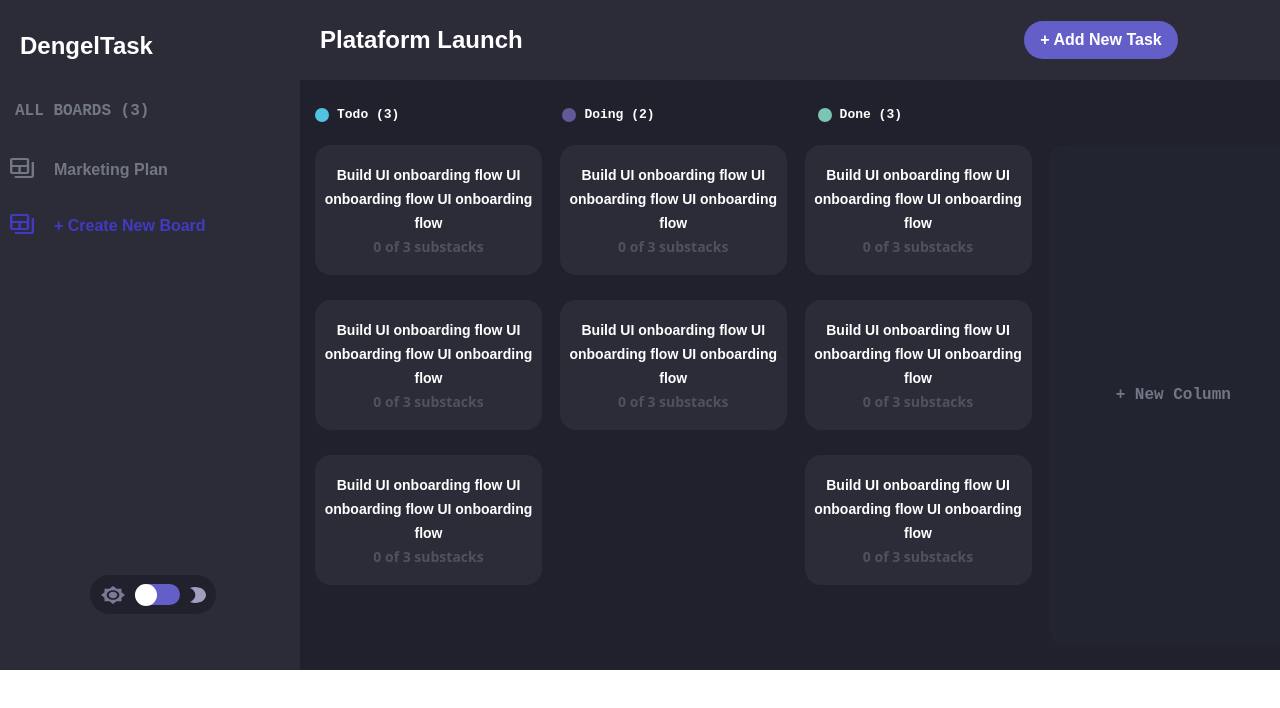
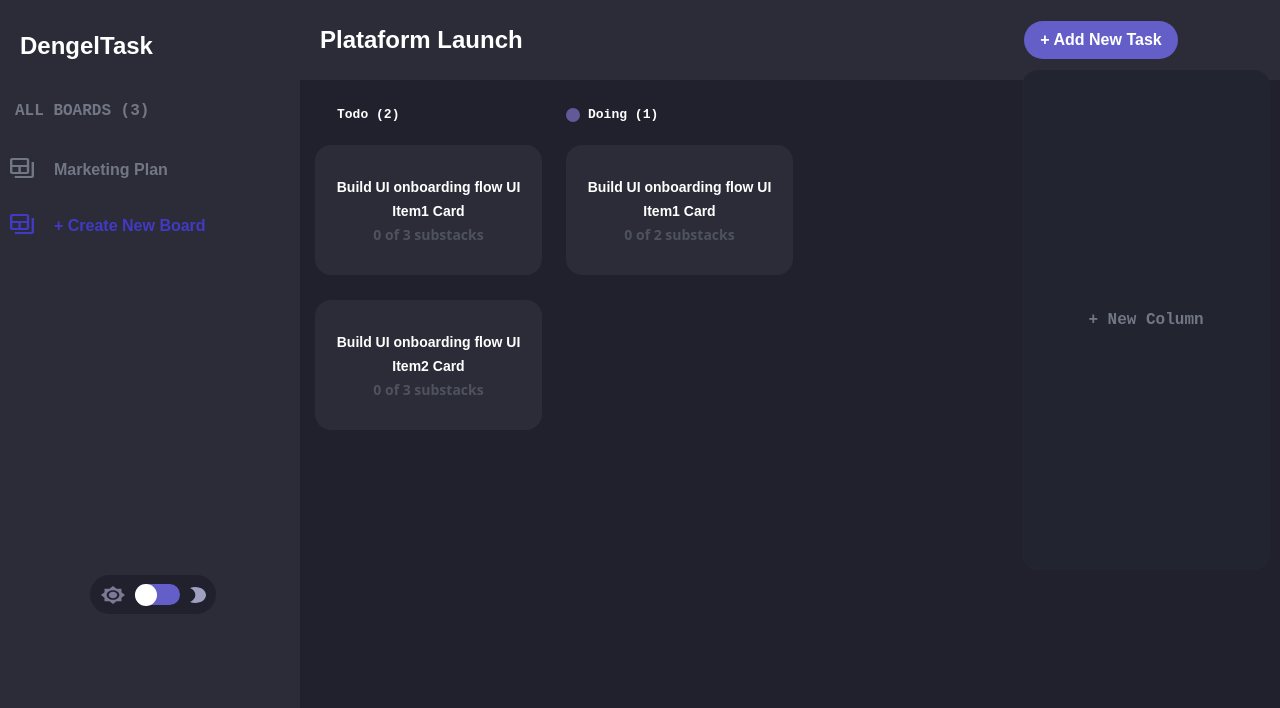
Before and after one commit to DengelLionel/taskmanagement, a React (Vite) app: page / in a window 1280 px wide. Shown: the top 708 px of the page. Built offline with nearby package versions, Linux system fonts and the light colour scheme; data requests are answered from the project's data file.

Commit message:
add  firt advance

```diff
--- a/package.json
+++ b/package.json
@@ -6,10 +6,14 @@
   "scripts": {
     "dev": "vite",
     "build": "tsc && vite build",
-    "preview": "vite preview"
+    "preview": "vite preview",
+    "serverDen": "json-server --watch src/server/db.json --port 3000"
   },
   "dependencies": {
+    "dotenv": "^16.0.3",
+    "json-server": "^0.17.0",
     "react": "^18.2.0",
+    "react-beautiful-dnd": "^13.1.1",
     "react-dom": "^18.2.0"
   },
   "devDependencies": {
--- a/src/components/desktop/main/homeTasks/CartaTask.tsx
+++ b/src/components/desktop/main/homeTasks/CartaTask.tsx
@@ -1,20 +1,33 @@
-const CartaTask=()=>{
-    const onDragStart=(e:any)=>{
+interface Props{
+    keyy:any,
+
+
+}
+interface valormap{
+    values:any
+}
+const CartaTask=({keyy }:Props)=>{
+/*     const onDragStart=(e:any)=>{
         e.dataTransfer.setData('text/plain',e.target.id);
         e.currentTarget.style.backgroundColor='blue';
-    }
+    } */
 
+   return  keyy?.map((valuess:any)=>{
         return(
+
+
         <button
-        draggable="true"
-        onDragStart={(e)=>{onDragStart(e)}}
+                key={valuess.id}
                  className="xl:w-[227px] xl:h-[130px] xl:bg-primaryBlack xl:rounded-bl-2xl xl:rounded-br-2xl xl:rounded-tr-2xl xl:rounded-tl-2xl xl:p-[8px]">
-              <span className="xl:font-bold xl:font-Roboto xl:text-[14px] xl:text-white ">Build UI onboarding flow UI onboarding flow UI onboarding flow</span><br />
+                      <span className="xl:font-bold xl:font-Roboto xl:text-[14px] xl:text-white ">Build UI onboarding flow UI {valuess.title} </span><br />
 
-            <span className="xl:text-textSecundary xl:text-[14px] xl:font-bold ">0 of 3 substacks</span>
+                    <span className="xl:text-textSecundary xl:text-[14px] xl:font-bold ">{valuess.substacks}</span>
 
 
                 </button>
                 )
+})
+
+
 }
 export default CartaTask;
--- /dev/null
+++ b/src/components/desktop/main/homeTasks/CreateNewTasks.tsx
@@ -0,0 +1,10 @@
+import React from 'react'
+
+ const CreateNewTasks = () => {
+  return (
+    <section className=''>
+
+    </section>
+  )
+}
+export default CreateNewTasks;
--- a/src/components/desktop/main/homeTasks/GuionAll.tsx
+++ b/src/components/desktop/main/homeTasks/GuionAll.tsx
@@ -1,8 +1,13 @@
-const GuionAll=()=>{
+interface title{
+title:string,
+color:string,
+cards:any,
+}
+const GuionAll=({title,color,cards}:title)=>{
     return(
         <article className="xl:flex xl:flex-grow xl:items-center xl:gap-[8px] xl:mb-[20px]">
-            <div className="xl:rounded-full xl:w-[14px] xl:h-[14px] xl:bg-guiontodo"></div>
-            <span className="font-RobotoMono font-bold text-white">Todo (3)</span>
+            <div className={`xl:rounded-full xl:w-[14px] xl:h-[14px] xl:${color}`}></div>
+            <span className="font-RobotoMono font-bold text-white">{title} ({cards.length})</span>
         </article>
     )
 }
--- a/src/components/desktop/main/homeTasks/Index.tsx
+++ b/src/components/desktop/main/homeTasks/Index.tsx
@@ -1,52 +1,12 @@
-import CartaTask from "./CartaTask";
-import GuionAll from "./GuionAll";
-import GuionDoing from "./GuionDoing";
-import GuionDone from "./GuionDone";
-import NewColumn from "./NewColumn";
+
+import ListCategory from "./ListCategory";
 const Index=()=>{
-    const onDragOver=(e:any)=>{
-        e.preventDefaul();
-    }
-    const onDrop=(e:any)=>{
-        const id=e.dataTransfer.getData('Text');
-        const draggableElement=document.getElementById(id);
-        const dropZone=e.target;
-        dropZone.appendChild(draggableElement);
-        e.dataTransfer.clearData();
-    }
-    return(
-        <section className="lg:p-[15px] xl:mt-[90px] xl:w-[1040px] xl:h-[auto]">
-        <article className="xl:grid xl:grid-cols-[auto,auto,auto] xl:w-[750px]">
-            <GuionAll/><GuionDoing/><GuionDone/>
-            </article>
-        <section className="xl:grid xl:grid-cols-[auto,auto,auto,auto] xl:h-[auto] xl:w-[1000px]">
 
 
-        <article className="xl:flex xl:flex-col xl:gap-[25px]">
+    return(
+        <section className="lg:p-[15px] xl:mt-[90px] xl:w-[1040px] xl:h-[auto] ">
 
-        <CartaTask/>
-        <CartaTask/>
-        <CartaTask/>
-        </article>
-
-        <article
-            onDragOver={(e)=>{onDragOver(e)}}
-            onDrop={(e)=>{onDrop(e)}}
-         className="xl:flex xl:flex-col xl:gap-[25px]">
-
-        <CartaTask/>
-        <CartaTask/>
-        </article>
-
-         <article className="xl:flex xl:flex-col xl:gap-[25px]">
-
-        <CartaTask/>
-        <CartaTask/>
-        <CartaTask/>
-
-        </article>
-        <NewColumn/>
-        </section>
+       <ListCategory/>
 
 
         </section>
--- /dev/null
+++ b/src/components/desktop/main/homeTasks/ListCategory.tsx
@@ -0,0 +1,38 @@
+import React from 'react'
+import CartaTask from "./CartaTask";
+import GuionAll from "./GuionAll";
+import GuionDoing from "./GuionDoing";
+import GuionDone from "./GuionDone";
+import NewColumn from "./NewColumn";
+import { useList } from "../../../../hooks/useList";
+ const ListCategory = () => {
+    const {lists}=useList();
+    console.log(lists)
+  return (
+    <div>
+        {/* /////////////// */}
+        <section className='xl:flex xl:flex-row xl:gap-[24px]'>
+
+        {lists&&lists.map((list:any)=>{
+            return (
+                <section >
+                <GuionAll cards={list.cards} color={list.title.color} title={list.title.title} />
+
+
+                  <article className="xl:flex xl:flex-col xl:gap-[25px]">
+
+                       <CartaTask
+                        keyy={list.cards}/>
+                  </article>
+
+                  </section>
+            )
+        })}
+       </section>
+          {/* //////// */}
+
+          <NewColumn/>
+    </div>
+  )
+}
+export default ListCategory;
--- a/src/components/desktop/main/homeTasks/NewColumn.tsx
+++ b/src/components/desktop/main/homeTasks/NewColumn.tsx
@@ -1,6 +1,6 @@
 const NewColumn=()=>{
     return(
-        <button className="xl:w-[248px] xl:h-[500px] xl:bg-secundary2Black xl:rounded-bl-2xl xl:rounded-tl-2xl xl:rounded-tr-2xl xl:rounded-br-2xl xl:flex xl:justify-center xl:items-center xl:font-RobotoMono xl:font-bold xl:text-newColumn xl:text-[16px] ">
+        <button className="xl:w-[248px] xl:h-[500px] xl:bg-secundary2Black xl:rounded-bl-2xl xl:rounded-tl-2xl xl:rounded-tr-2xl xl:rounded-br-2xl xl:flex xl:justify-center xl:items-center xl:font-RobotoMono xl:font-bold xl:text-newColumn xl:text-[16px] xl:relative xl:-top-[45vh] xl:left-[70%] xl:z-50">
             <span>+ New Column</span>
         </button>
     )
--- a/src/components/desktop/main/menu/Menu.tsx
+++ b/src/components/desktop/main/menu/Menu.tsx
@@ -1,7 +1,7 @@
 import AllBoards from "./AllBoards";
 const Menu=()=>{
 return(
-    <section className="xl:h-[670px] xl:w-[300px] xl:bg-primaryBlack">
+    <section className="xl:h-[auto] xl:w-[300px] xl:bg-primaryBlack">
         <p className="xl:font-bold xl:font-Roboto xl:text-white xl:text-2xl xl:pt-[30px] xl:pl-[20px] xl:pb-[37px]">DengelTask</p>
         <AllBoards/>
     </section>
--- /dev/null
+++ b/src/hooks/useList.ts
@@ -0,0 +1,71 @@
+import { useState,useEffect } from "react"
+import {useRef} from "react";
+
+
+export const useList=()=>{
+    const [lists,setLists]=useState<any[]>([])
+
+     const ShowData=()=>{
+        const url=import.meta.env.VITE_URL_API_DEN;
+        fetch(url)
+        .then(res=>
+            res.json()
+            )
+        .catch(error=>console.error("error: ",error))
+        .then(response=>setLists(response))
+
+
+
+    }
+
+        useEffect(()=>{
+            ShowData();
+        },[])
+
+
+   /*  const [listAll,setListAll]=useState(['Item1','Item2','Item3']);
+    const [listDoing,setListDoing]=useState<Array<string>>([]);
+    const [moveItem,setMoveItem]=useState<number|undefined|null>(undefined);
+    const dragItem:any=useRef();
+    console.log("dragItemStart: ",dragItem);
+    const dragStart=(e:any,position:number)=>{
+        dragItem.current=position;
+       setMoveItem(dragItem.current);
+        console.log(e.target.innerHTML);
+    }
+    const dragOverItem:any=useRef();
+    const dragEnter=(e:any,position:number)=>{
+        dragOverItem.current=position;
+        console.log(e.target.innerHTML);
+    }
+    const drop=(e:any)=>{
+        const copyListItems=[...listAll];
+        const dragItemContent=copyListItems[dragItem.current];
+        copyListItems.splice(dragItem.current,1);
+        copyListItems.splice(dragOverItem.current,0,dragItemContent);
+
+        dragItem.current=null;
+        dragOverItem.current=null;
+        setListAll(copyListItems);
+    }
+    const dropDoing=(e:any)=>{
+        const copyListItems=[...listAll];
+        const dragItemContent:any=copyListItems[moveItem];
+        copyListItems.splice(dragItem.current);
+
+        console.log("copea con : ",dragItemContent)
+        console.log("el dragitem : ",dragItem.current)
+        console.log("copea a : ",copyListItems)
+        dragItem.current=null;
+        dragOverItem.current=null;
+        const move=[dragItemContent]
+        console.log("move ",[dragItemContent])
+        setListDoing(move);
+    }
+    const dragOver=(e:any)=>{
+        e.preventDefault();
+        e.dataTransfer.dropEffect="move";
+    } */
+    return {lists}
+    /* listAll,setListAll,listDoing,setListDoing,dragStart,dragEnter,drop,dropDoing,dragOver */
+}
--- /dev/null
+++ b/src/server/db.json
@@ -0,0 +1,35 @@
+{
+    "lists":[
+        {
+    "id":1,
+    "title":{"title":"Todo","color":"bg-guiontodo"},
+    "totalCards":null,
+    "cards":[
+        {
+        "id":1,
+        "title":"Item1 Card",
+        "substacks":"0 of 3 substacks"
+    },
+    {
+        "id":2,
+        "title":"Item2 Card",
+        "substacks":"0 of 3 substacks"
+    }
+]
+},
+{
+    "id":2,
+    "title":{"title":"Doing","color":"bg-guiondoing"},
+    "totalCards":null,
+    "cards":[
+        {
+        "id":1,
+        "title":"Item1 Card",
+        "substacks":"0 of 2 substacks"
+         }
+    ]
+
+}
+    ]
+
+}
```
Also changed, not shown: 2 other files (tests, documents, lock files or other folders). Lines whose indentation alone changed are shown as unchanged.
